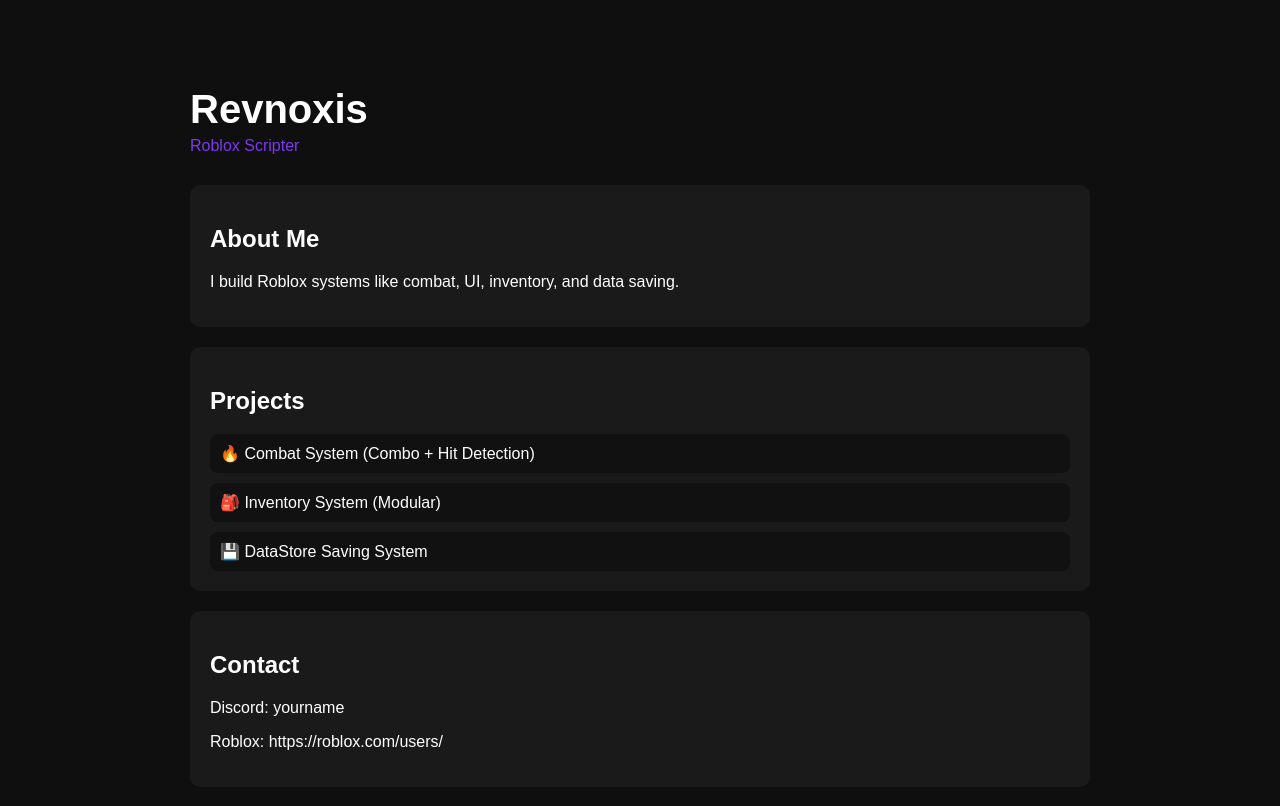
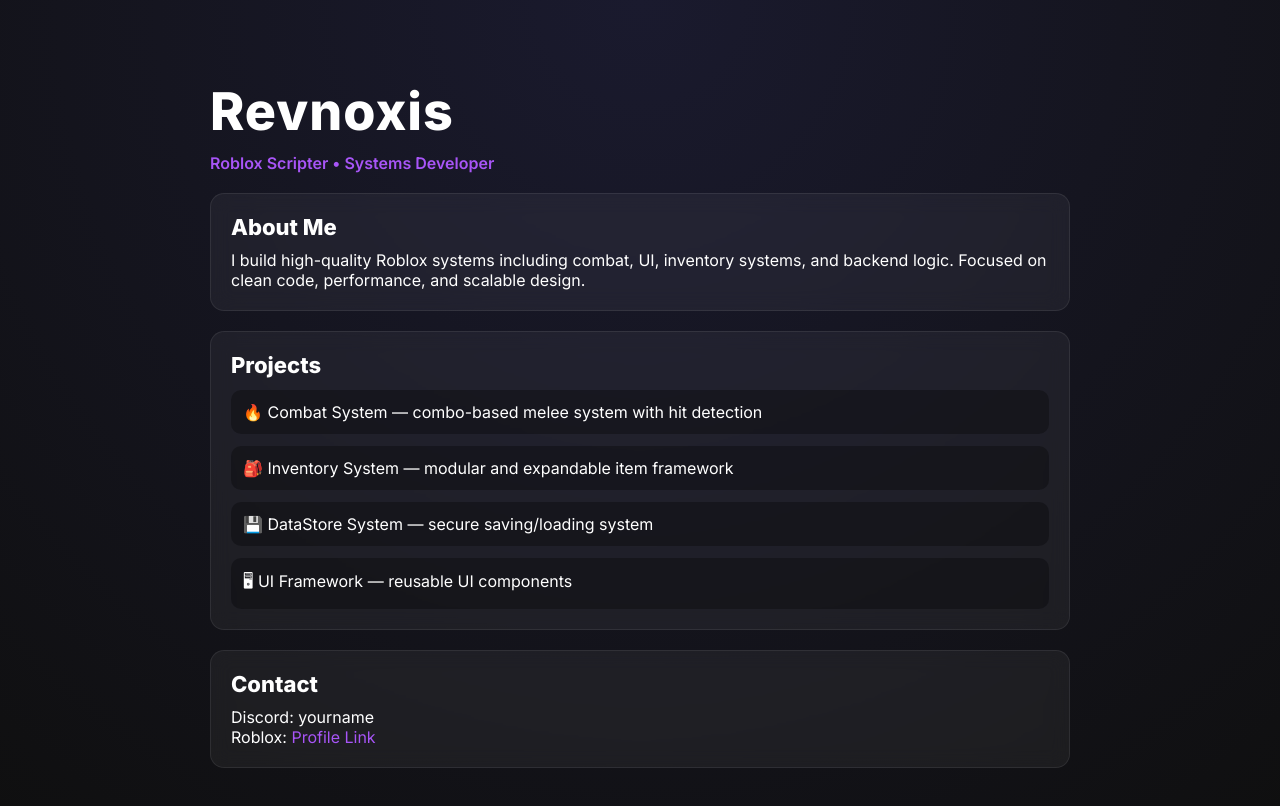
Before and after one commit to revnoxis/revnoxis.github.io, a plain HTML site: page index.html in a window 1280 px wide. Drawn offline with Linux system fonts and the light colour scheme.

Commit message:
Update index.html

```diff
--- a/index.html
+++ b/index.html
@@ -4,76 +4,124 @@
   <meta charset="UTF-8">
   <title>Revnoxis | Roblox Scripter</title>
 
+  <!-- Font -->
+  <link href="https://fonts.googleapis.com/css2?family=Inter:wght@400;600;800&display=swap" rel="stylesheet">
+
   <style>
+    * {
+      margin: 0;
+      padding: 0;
+      box-sizing: border-box;
+      font-family: 'Inter', sans-serif;
+    }
+
     body {
-      margin: 0;
-      font-family: Arial, sans-serif;
-      background: #0f0f0f;
+      background: radial-gradient(circle at top, #1a1a2e, #0f0f0f);
       color: white;
+      overflow-x: hidden;
     }
 
     .container {
       max-width: 900px;
       margin: auto;
-      padding: 60px 20px;
+      padding: 80px 20px;
     }
 
+    /* Header */
     h1 {
-      font-size: 40px;
-      margin-bottom: 5px;
+      font-size: 52px;
+      font-weight: 800;
+      letter-spacing: 1px;
     }
 
     .tag {
-      color: #7c3aed;
-      margin-bottom: 30px;
+      margin-top: 10px;
+      color: #a855f7;
+      font-weight: 600;
     }
 
+    /* Cards */
     .card {
-      background: #1a1a1a;
+      background: rgba(255,255,255,0.05);
+      border: 1px solid rgba(255,255,255,0.08);
       padding: 20px;
-      border-radius: 10px;
+      border-radius: 14px;
       margin-top: 20px;
+      backdrop-filter: blur(10px);
+      transition: 0.3s ease;
     }
 
-    .project {
-      margin-top: 10px;
-      padding: 10px;
-      background: #111;
-      border-radius: 8px;
+    .card:hover {
+      transform: translateY(-5px);
+      border-color: #a855f7;
+      box-shadow: 0 0 20px rgba(168,85,247,0.3);
     }
 
+    /* Projects */
+    .project {
+      margin-top: 12px;
+      padding: 12px;
+      background: rgba(0,0,0,0.3);
+      border-radius: 10px;
+      transition: 0.3s;
+    }
+
+    .project:hover {
+      transform: scale(1.02);
+      background: rgba(168,85,247,0.1);
+    }
+
+    /* Links */
     a {
-      color: #7c3aed;
+      color: #a855f7;
       text-decoration: none;
     }
+
+    a:hover {
+      text-decoration: underline;
+    }
+
+    /* Section titles */
+    h2 {
+      margin-bottom: 10px;
+      font-size: 22px;
+    }
+
   </style>
 </head>
 
 <body>
+
   <div class="container">
 
     <h1>Revnoxis</h1>
-    <div class="tag">Roblox Scripter</div>
+    <div class="tag">Roblox Scripter • Systems Developer</div>
 
     <div class="card">
       <h2>About Me</h2>
-      <p>I build Roblox systems like combat, UI, inventory, and data saving.</p>
+      <p>
+        I build high-quality Roblox systems including combat, UI, inventory systems, and backend logic.
+        Focused on clean code, performance, and scalable design.
+      </p>
     </div>
 
     <div class="card">
       <h2>Projects</h2>
 
-      <div class="project">🔥 Combat System (Combo + Hit Detection)</div>
-      <div class="project">🎒 Inventory System (Modular)</div>
-      <div class="project">💾 DataStore Saving System</div>
+      <div class="project">🔥 Combat System — combo-based melee system with hit detection</div>
+      <div class="project">🎒 Inventory System — modular and expandable item framework</div>
+      <div class="project">💾 DataStore System — secure saving/loading system</div>
+      <div class="project">🖥 UI Framework — reusable UI components</div>
+
     </div>
 
     <div class="card">
       <h2>Contact</h2>
       <p>Discord: yourname</p>
-      <p>Roblox: https://roblox.com/users/</p>
+      <p>Roblox: <a href="https://www.roblox.com/">Profile Link</a></p>
     </div>
 
   </div>
+
 </body>
 </html>
```
